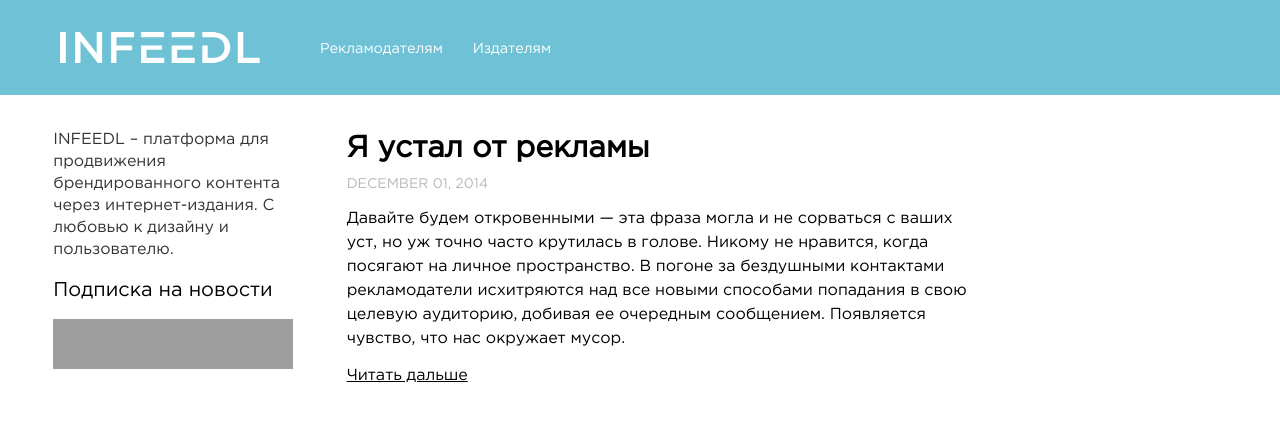
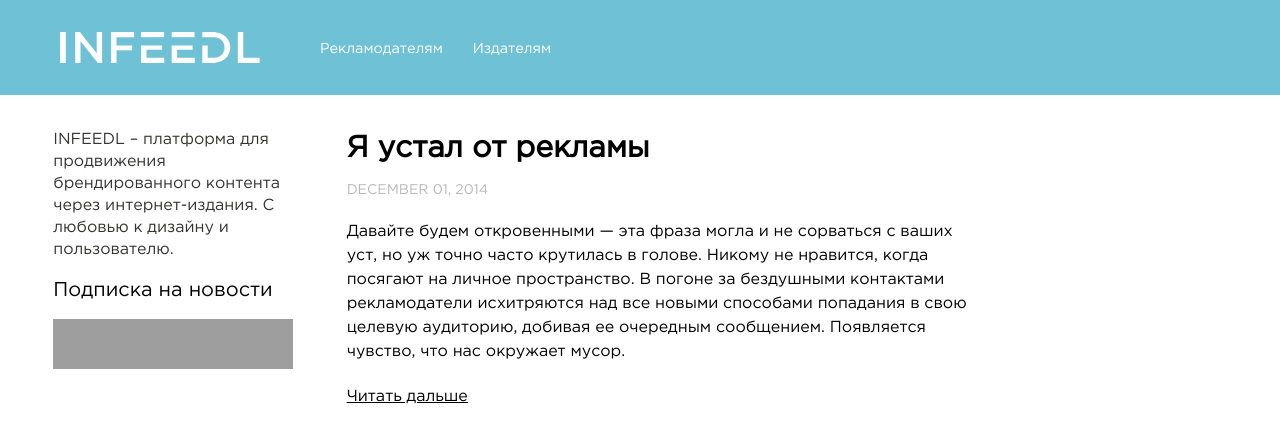
Before and after one commit to infeedl/infeedl-blog, a Jekyll site: the page built from index.md, in a window 1280 px wide. Shown: the top 442 px of the page. Built offline with Jekyll 4.4.1, drawn with Linux system fonts in a browser that asks for light colours; nearby versions of some CDN libraries; comment, search, counter and statistics services are not loaded.

Commit message:
Better styles

```diff
--- a/_sass/infeedl.scss
+++ b/_sass/infeedl.scss
@@ -93,8 +93,14 @@ h1, h2, h3, h4, h5, h6 {
 
 #index, #main {
   article {
+    margin-top: 2em;
+
+    &:first-child {
+      margin-top: 0;
+    }
+
     h1, h2 {
-      margin: 0 0 .3em 0;
+      margin: 0 0 .5em 0;
       font-size: 30px;
       line-height: 1.3em;
 
@@ -107,7 +113,7 @@ h1, h2, h3, h4, h5, h6 {
       display: block;
       font-size: 14px;
       color: #b8b8b8;
-      margin-bottom: 1em;
+      margin-bottom: 1.5em;
       text-transform: uppercase;
     }
 
@@ -118,7 +124,7 @@ h1, h2, h3, h4, h5, h6 {
 
     p {
       display: block;
-      margin: 0 0 1em 0;
+      margin: 0 0 1.5em 0;
       font-size: 16px;
       line-height: 24px;
       color: black;
```
